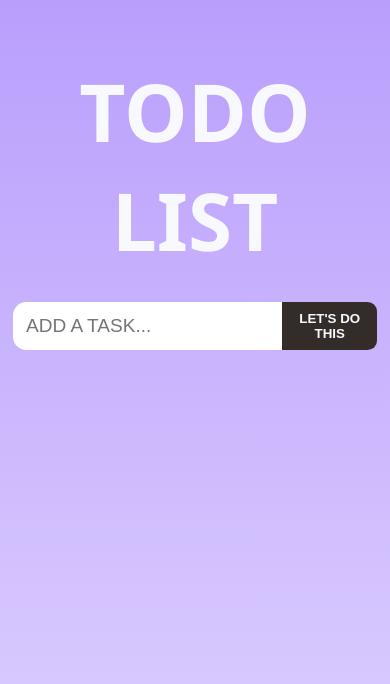
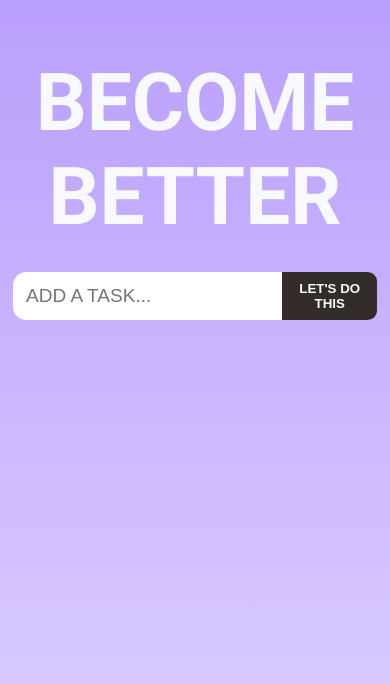
Before and after one commit to dushaaa8/todo, a plain HTML site: page index.html in a window 390 px wide. Drawn offline with Linux system fonts and the light colour scheme.

Commit message:
- fixed font. - optimized for phones. future: - saving tasks - animated title - animated completed task super future: - super priqolni deleted task

```diff
--- a/index.html
+++ b/index.html
@@ -11,7 +11,7 @@
     <link rel="stylesheet" href="styles.css">
 </head>
 <body>
-    <h1 id="title">todo list </h1>
+    <h1 id="title">become better</h1>
 
     <div id="form">
         <form>
--- a/styles.css
+++ b/styles.css
@@ -12,7 +12,7 @@ body{
     max-width: 100%;
     margin: 0;
     text-transform: uppercase;
-    font-family: "Segoe UI", serif;
+    font-family: "Roboto", serif;
     min-height: 100vh;
     color: ghostwhite;
     background: linear-gradient(to top, #dfd2ff, #b99ffc)no-repeat center center / cover;
@@ -102,7 +102,6 @@ form button:hover{
     min-width: 15em;
 }
 
-
 li {
     font-weight: bold;
     flex: 1;
@@ -112,3 +111,8 @@ ul {
     padding: 0;
     margin: 0;
 }
+@media (max-width: 600px) {
+    #forList{
+        font-size: 1.3em;
+    }
+}
```
